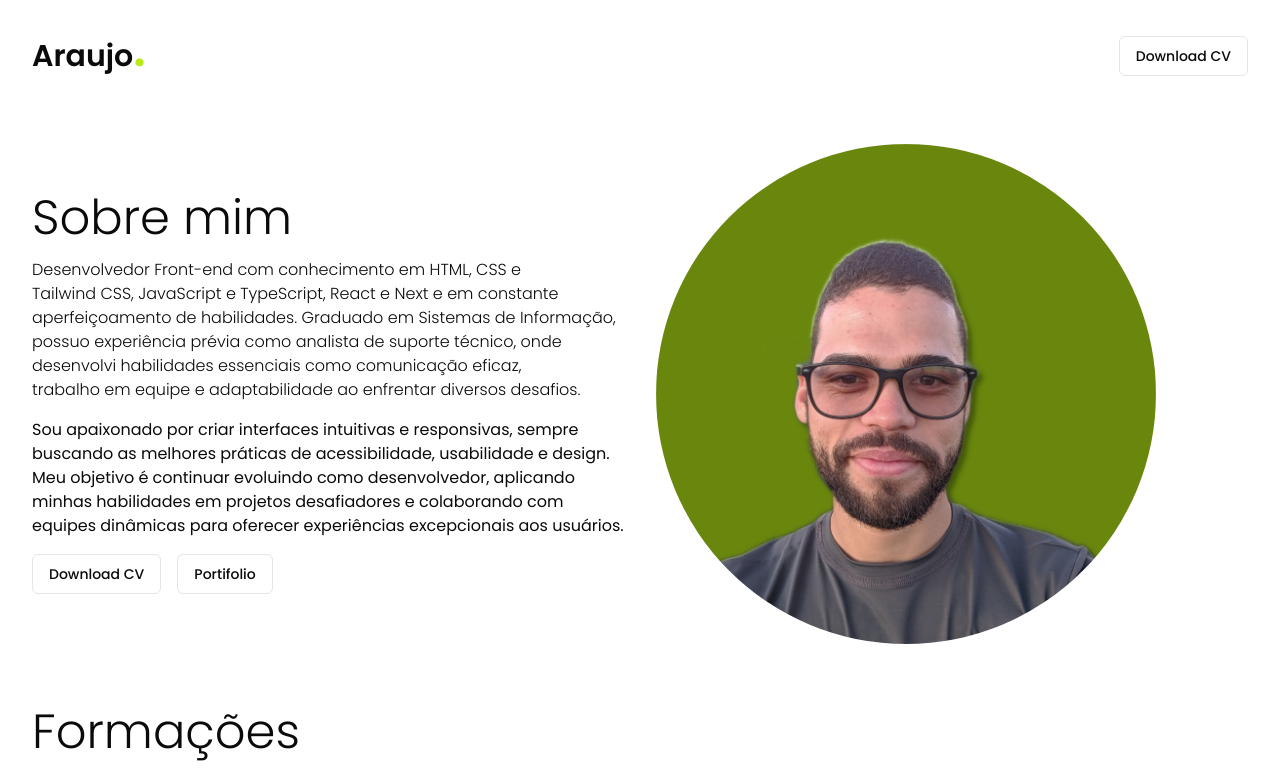
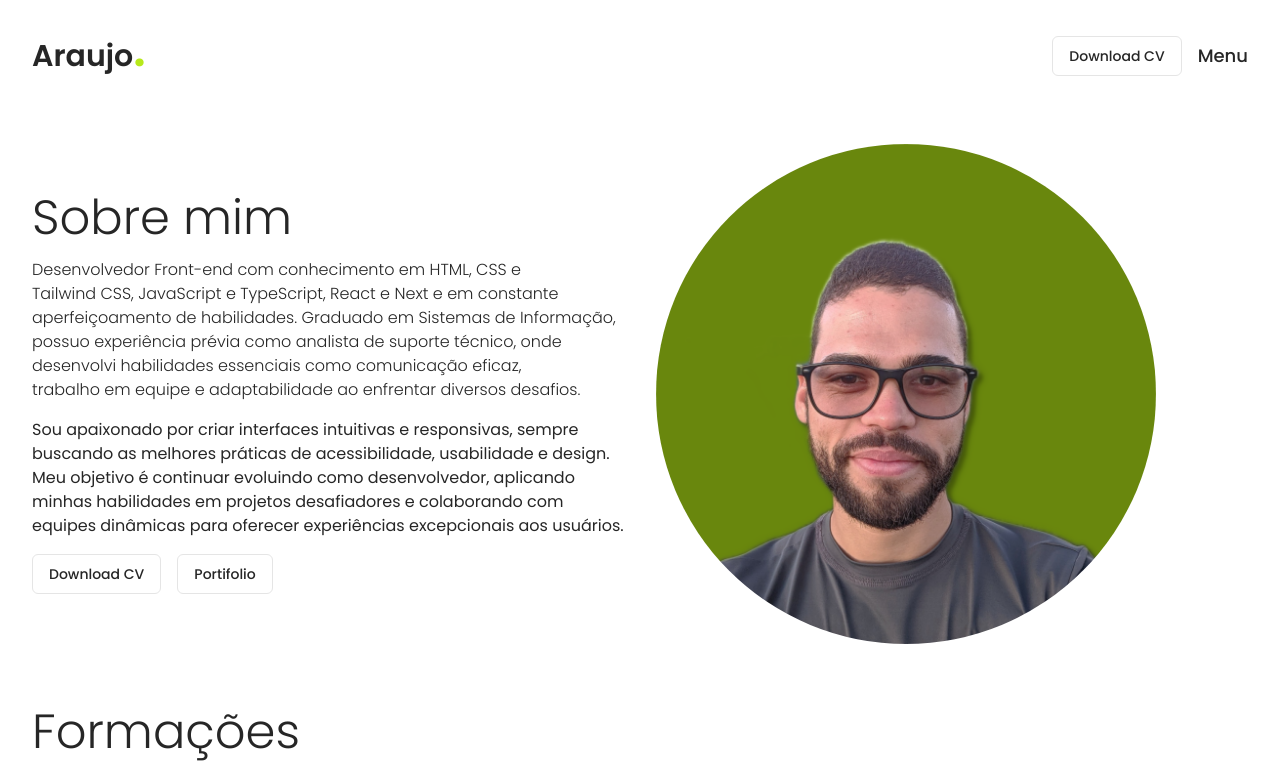
Before and after one commit to araujoerick/portifolio, a Next.js app: page /about in a window 1280 px wide. Shown: the top 771 px of the page. Built offline with nearby package versions, Linux system fonts and the light colour scheme.

Commit message:
💄 feat: change foreground color light theme

```diff
--- a/app/globals.css
+++ b/app/globals.css
@@ -17,15 +17,15 @@ body {
   :root {
     --background: 0 0% 100%;
 
-    --foreground: 0 0% 3.9%;
+    --foreground: 0 0% 15%;
 
     --card: 0 0% 100%;
 
-    --card-foreground: 0 0% 3.9%;
+    --card-foreground: 0 0% 15%;
 
     --popover: 0 0% 100%;
 
-    --popover-foreground: 0 0% 3.9%;
+    --popover-foreground: 0 0% 15%;
 
     --primary: 0 0% 9%;
 
@@ -51,7 +51,7 @@ body {
 
     --input: 0 0% 89.8%;
 
-    --ring: 0 0% 3.9%;
+    --ring: 0 0% 15%;
 
     --chart-1: 12 76% 61%;
 
--- a/app/layout.tsx
+++ b/app/layout.tsx
@@ -1,7 +1,10 @@
+import "./globals.css";
+
 import type { Metadata } from "next";
-import "./globals.css";
 import { Poppins } from "next/font/google";
+
 import Header from "./_components/header";
+import Menu from "./_components/menu";
 import { ThemeProvider } from "./_components/theme-provider";
 
 const poppins = Poppins({
@@ -28,7 +31,9 @@ export default function RootLayout({
           enableSystem
           disableTransitionOnChange
         >
-          <Header />
+          <Header>
+            <Menu />
+          </Header>
           {children}
         </ThemeProvider>
       </body>
```
